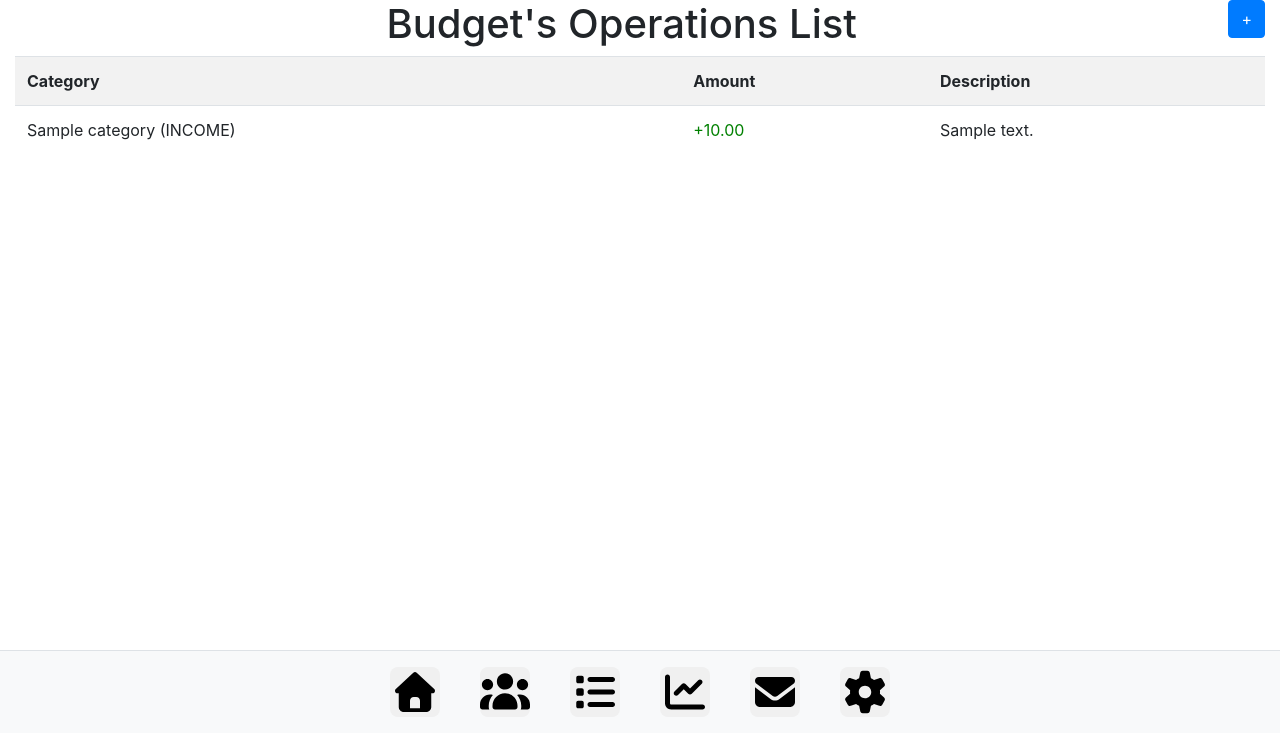
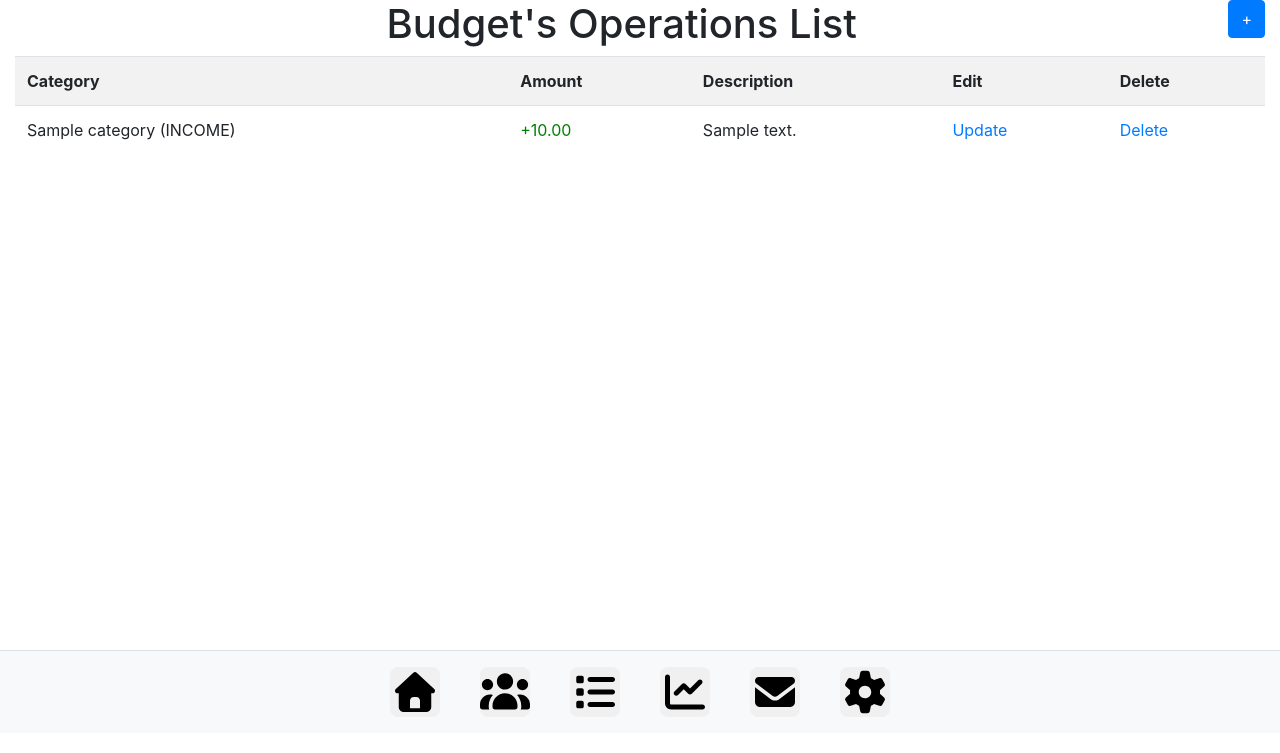
Before and after one commit to MarcinDJacz/Complete_Financial_Planner, a Django app: page /planner/operations/ in a window 1280 px wide. Shown: the part 67-820 px from the top of the page. Run offline with Django 5.2, Linux system fonts and the light colour scheme; a user stored in the database is signed in; tables that the repository leaves empty hold one stand-in row (values such as "Sample post").

Commit message:
feat(operations): add update and delete functionality for operations

```diff
--- a/planner/urls.py
+++ b/planner/urls.py
@@ -1,5 +1,13 @@
 from django.urls import path
-from planner.views import index, InmatesListView, InmatesDetailView, UserSettingsView, ContactMessageView, OperationsListView, OperationsCreateView
+from planner.views import (index,
+                           InmatesListView,
+                           InmatesDetailView,
+                           UserSettingsView,
+                           ContactMessageView,
+                           OperationsListView,
+                           OperationsCreateView,
+                           OperationsDeleteView,
+                           OperationsUpdateView)
 
 urlpatterns = [
     path("", index, name="index"),
@@ -9,6 +17,8 @@ urlpatterns = [
     path("contact/", ContactMessageView.as_view(), name="contact"),
     path("operations/", OperationsListView.as_view(), name="operations"),
     path("operations/create/", OperationsCreateView.as_view(), name="operations_create"),
+    path("operations/<int:pk>/delete/", OperationsDeleteView.as_view(), name="operations_delete"),
+    path("operations/<int:pk>/update/", OperationsUpdateView.as_view(), name="operations_update"),
 ]
 
 app_name = "planner"
--- a/planner/views.py
+++ b/planner/views.py
@@ -82,3 +82,17 @@ class OperationsCreateView(LoginRequiredMixin, generic.CreateView):
         kwargs = super().get_form_kwargs()
         kwargs['user'] = self.request.user
         return kwargs
+
+
+class OperationsDeleteView(LoginRequiredMixin, generic.DeleteView):
+    model = Operation
+    fields = '__all__'
+    template_name = "planner/operations_format_confirm_delete.html"
+    success_url = reverse_lazy('planner:operations')
+
+
+class OperationsUpdateView(LoginRequiredMixin, generic.UpdateView):
+    model = Operation
+    fields = '__all__'
+    success_url = reverse_lazy('planner:operations')
+    template_name = "planner/operations_update_form.html"
--- a/static/css/style.css
+++ b/static/css/style.css
@@ -2,7 +2,9 @@ body{
   margin-top: 20px;
 
 }
-
+main {
+    padding-bottom: 100px;
+}
 .nav-icon {
   width: 50px;
   height: 50px;
--- a/templates/planner/operations_list.html
+++ b/templates/planner/operations_list.html
@@ -13,6 +13,8 @@
         <th>Category</th>
         <th>Amount</th>
         <th>Description</th>
+        <th>Edit</th>
+        <th>Delete</th>
       </tr>
     {% for op in operations %}
       <tr>
@@ -27,6 +29,8 @@
           {% endwith %}
         </td>
         <td>{{ op.description }}</td>
+        <td><a href="{% url 'planner:operations_update' pk=op.id %}">Update</a></td>
+        <td><a href="{% url 'planner:operations_delete' pk=op.id %}">Delete</a></td>
       </tr>
     {%  endfor %}
     </table>
```
Also changed, not shown: templates/planner/operations_format_confirm_delete.html (added, +10 -0 lines), templates/planner/operations_update_form.html (added, +12 -0 lines).
